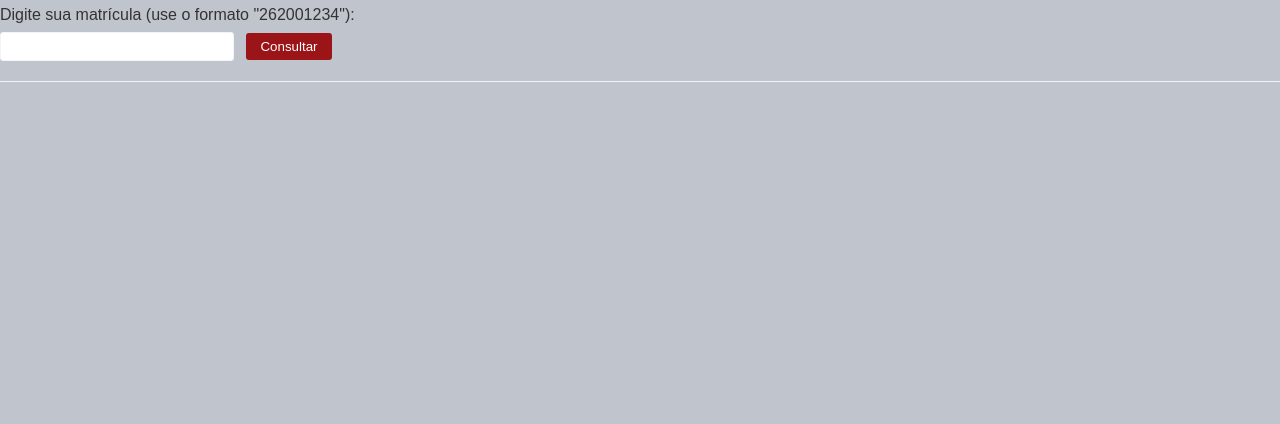
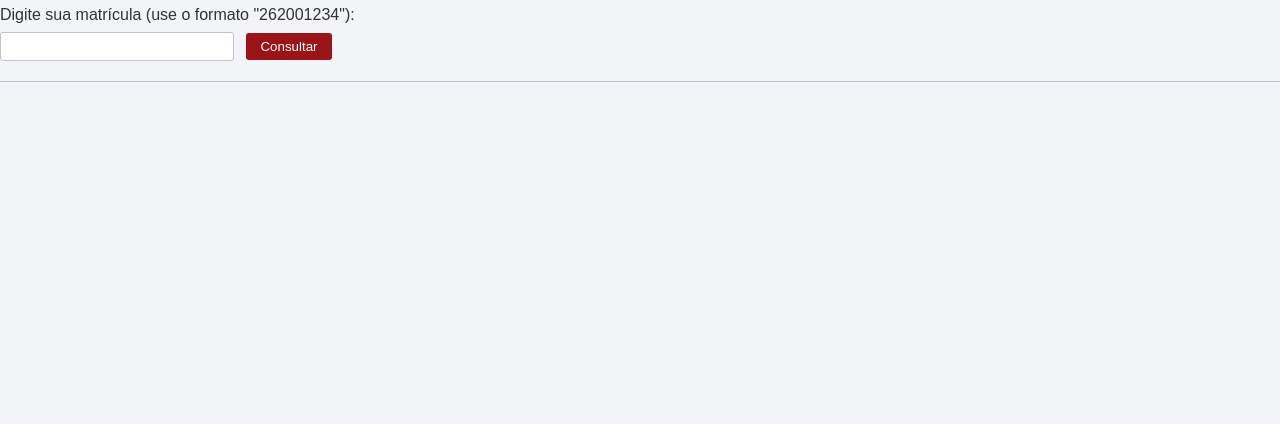
Before and after one commit to unipacgv/integrador, a plain HTML site: page index.html in a window 1280 px wide. Shown: the part 376-800 px from the top of the page. Drawn offline with Linux system fonts and the light colour scheme.

Commit message:
Update index.html

```diff
--- a/index.html
+++ b/index.html
@@ -7,8 +7,8 @@
         :root {
             --vermelho: #9b1518;   /* tom do UNIPAC */
             --azul: #00558b;       /* tom do texto Governador Valadares */
-            --cinza-fundo: #c0c4cc;
-            --cinza-borda: #f2f4f7;
+            --cinza-fundo: #f2f4f7;
+            --cinza-borda: #c0c4cc;
         }
 
         body {
@@ -104,7 +104,6 @@
 <body>
 
 <header>
-    <!-- Coloque o arquivo Logo.jpg na mesma pasta deste HTML -->
     <img src="https://i.ibb.co/RMR8H4z/Logo.jpg" alt="UNIPAC Governador Valadares">
 </header>
 
```
